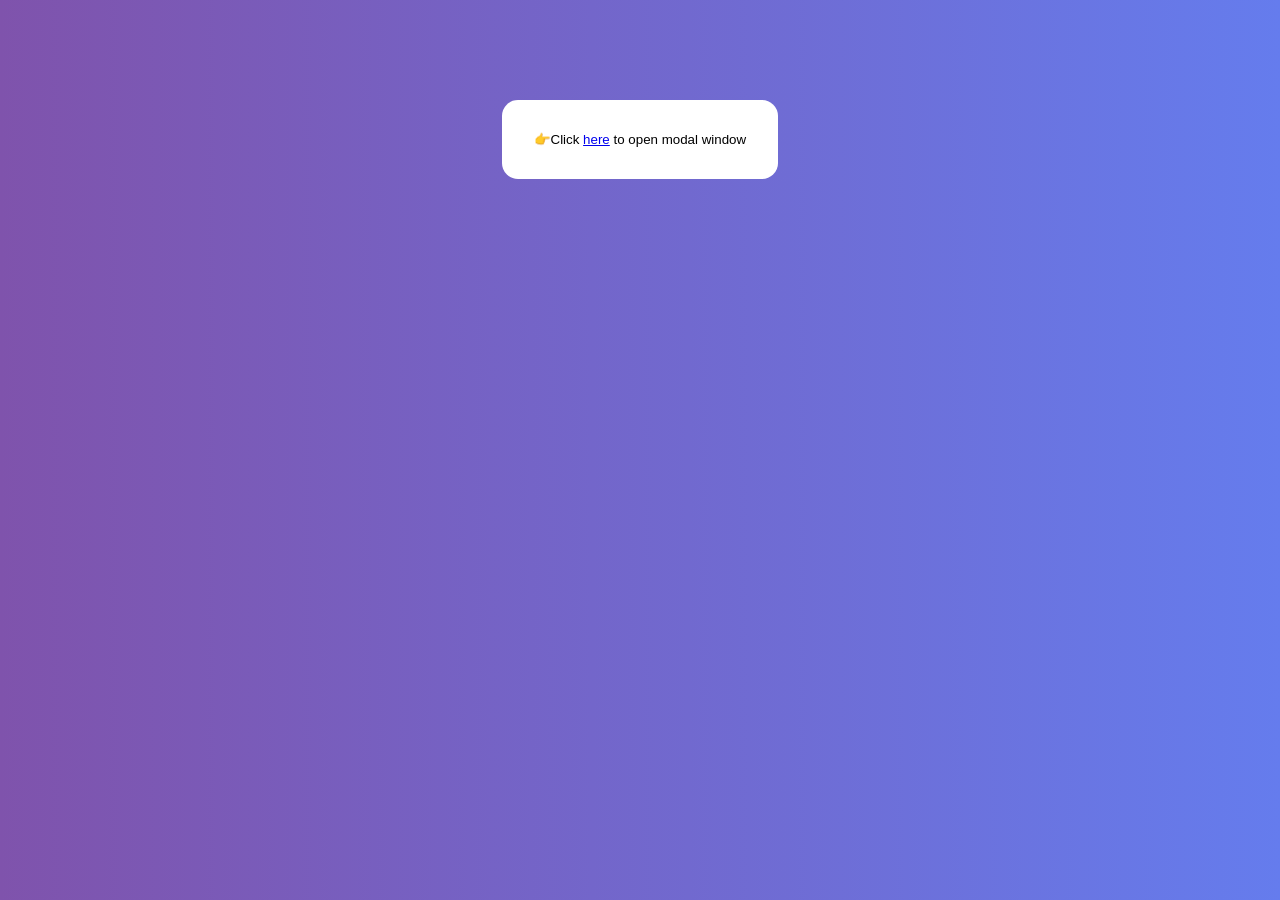
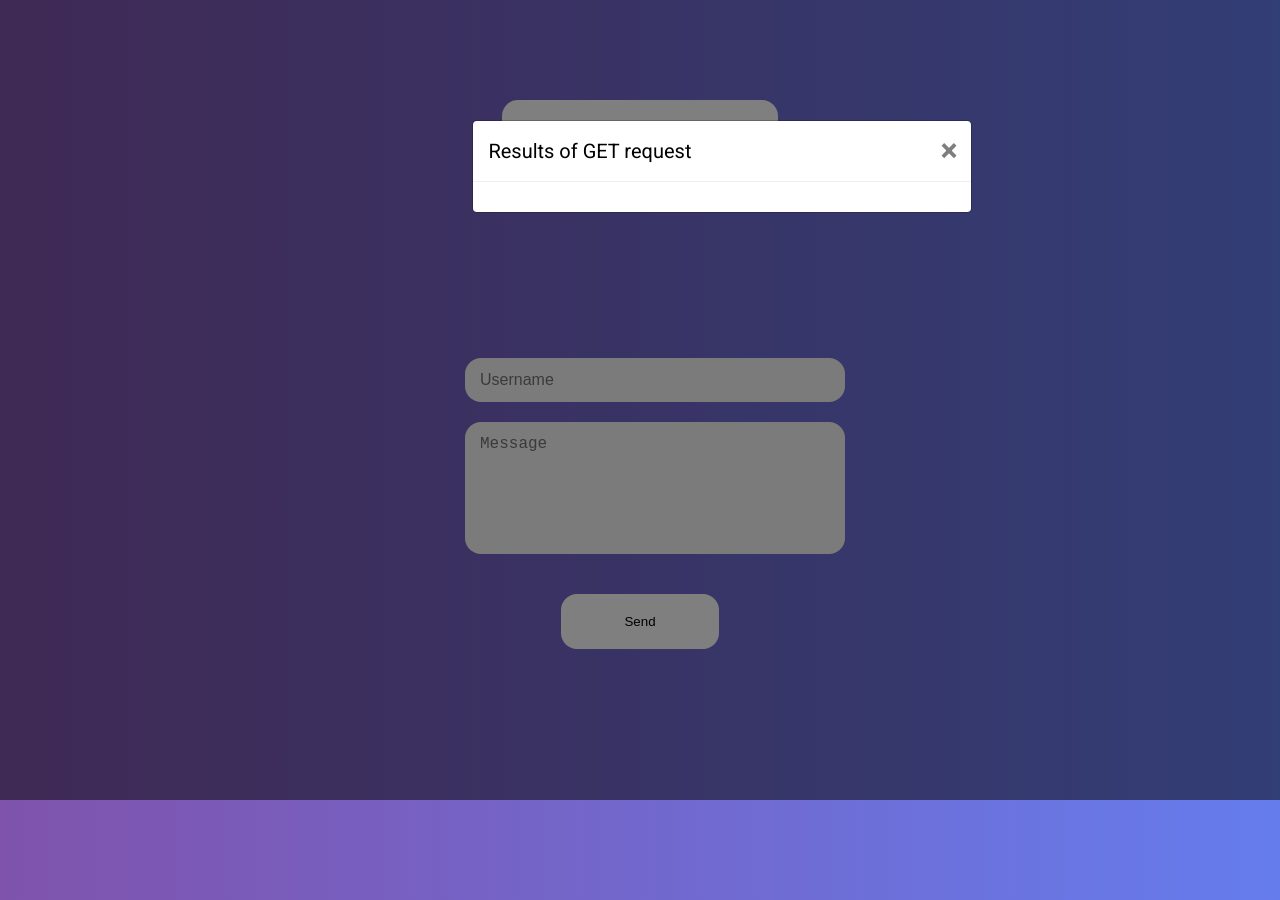
Before and after one commit to protasenya02/RPI_1, a plain HTML site: page index.html in a window 1280 px wide. Drawn offline with Linux system fonts and the light colour scheme; no server answers.

Commit message:
Final working version

```diff
--- a/css/style.css
+++ b/css/style.css
@@ -20,7 +20,7 @@ body{
 }
 
 /* button show_modal */
-.model_button {
+.modal_button {
     margin: 100px auto;
     display: flex;
     justify-content: center;
@@ -42,21 +42,20 @@ body{
 
 /* modal */
 .modal {
+    width: 600px;
     position: fixed;
-    top: 0;
-    right: 0;
-    bottom: 0;
-    left: 0;
-    background: rgba(0,0,0,0.5);
     z-index: 1050;
+    display: block;
     opacity: 0;
+    top: 10%;
+    left: 33%;
+    pointer-events: none;
     transition: opacity 200ms ease-in;
-    pointer-events: none;
     margin: 0;
     padding: 0;
 }
 
-/* при отображении модального окно */
+/* showing modal window*/
 .modal:target {
     opacity: 1;
     pointer-events: auto;
@@ -65,7 +64,7 @@ body{
 .modal_dialog {
     position: relative;
     width: auto;
-    margin: 150px auto;
+    margin: 40px auto;
     max-width: 500px;
 }
 
@@ -121,7 +120,8 @@ body{
     position: relative;
     flex: 1 1 auto;
     padding: 15px;
-    overflow: auto;
+    max-height: calc(100vh - 610px);
+    overflow-y: auto;
 }
 
 .modal_text {
@@ -131,3 +131,61 @@ body{
 .user_name {
     font-weight: 400;
 }
+
+.modal.active {
+    opacity: 1;
+    visibility: visible;
+}
+
+/* modal overlay */
+.overlay {
+    z-index: 150;
+    position: fixed;
+    top: 0;
+    right: 0;
+    bottom: 0;
+    left: 0;
+    width: 100%;
+    height: 100%;
+    background: rgba(0,0,0,0.5);
+}
+
+
+/* form */
+.post_form {
+    width: 350px;
+    margin: 50px auto;
+    display: flex;
+    flex-direction: column;
+}
+
+.post_form input, .post_form textarea {
+    width: 100%;
+    background: #f7f7f7;
+    border-radius: 1rem;
+
+    outline: none;
+    margin: 10px 0;
+    line-height: 44px;
+    font-size: 16px;
+    padding: 0 15px;
+}
+
+.post_form textarea {
+    resize: none;
+}
+
+.send_button {
+    width: 45%;
+    font-weight: 400;
+    background: white;
+    padding: 20px;
+    margin: 30px auto;
+    border-radius: 1rem;
+    transition: box-shadow .3s;
+}
+
+.send_button:hover {
+    cursor: pointer;
+    box-shadow: 0 0 15px rgba(33,33,33,.9);
+}
--- a/index.html
+++ b/index.html
@@ -5,29 +5,25 @@
     <meta charset="utf-8">
     <title>JavaScript laba 2</title>
     <link rel="stylesheet" href="css/style.css">
-    <script src="js/script.js"></script>
     <link rel="preconnect" href="https://fonts.gstatic.com">
     <link href="https://fonts.googleapis.com/css2?family=Roboto:wght@100;300;400&display=swap" rel="stylesheet">
 </head>
-
 <body>
-
-<div class="model_button">
+<div class="modal_button">
     <div class="container">
-        <button id="show_modal" class="btn"> 👉Click <a href="#openModal">here</a> to open modal window</button>
+        <button id="show_modal" class="btn"> 👉Click <a class="show_modal_link" href="#openModal">here</a> to open modal window</button>
     </div>
 </div>
-
-
-
-<!--<script>-->
-
-<!--        createModal();-->
-
-
-
-<!--</script>-->
-
+<section>
+    <div class="container">
+        <p><iframe name="area" width="0" height="0"></iframe></p>
+        <form class="post_form" method="post" action="https://rpi-lab2.herokuapp.com/api/message" target="area">
+               <input id="username" name="userName" placeholder="Username" required>
+               <textarea id="message" name="message" placeholder="Message" rows="3" required></textarea>
+               <button class="send_button" type="submit">Send</button>
+        </form>
+    </div>
+</section>
+<script src="js/script.js"></script>
 </body>
-
 </html>
--- a/js/script.js
+++ b/js/script.js
@@ -1,68 +1,119 @@
-window.onload = () => {
-    createModal();
-};
+function createModalElement() {
+    const modalElement = document.createElement('div');
+    modalElement.classList.add('modal');
+    modalElement.id = "openModal";
 
-function createModal() {
+    document.body.appendChild(modalElement);
 
-    const modalTemplate = getModalTemplate();
-    document.body.innerHTML += modalTemplate;
+    const modalDialog = document.createElement('div');
+    modalDialog.classList.add('modal_dialog');
+
+    modalElement.appendChild(modalDialog);
+
+    const modalContent = document.createElement('div');
+    modalContent.classList.add('modal_content');
+
+    modalDialog.appendChild(modalContent);
+
+    const modalHeader = document.createElement('div');
+    modalHeader.classList.add('modal_header');
+
+    const modalTitle = document.createElement('div');
+    modalTitle.classList.add('modal_title');
+
+    modalTitle.appendChild(document.createTextNode('Results of GET request'));
+
+    const href = document.createElement('a');
+    href.classList.add('close');
+    href.setAttribute('href', '#close');
+    href.appendChild(document.createTextNode('×'));
+
+    modalHeader.appendChild(modalTitle);
+    modalHeader.appendChild(href);
+
+    const modalBody = document.createElement('div');
+    modalBody.classList.add('modal_body');
+
+    modalContent.appendChild(modalHeader);
+    modalContent.appendChild(modalBody);
+    document.body.style.overflow = 'hidden';
+
+    const overlay = document.createElement('div')
+    overlay.classList.add('overlay');
+    document.body.append(overlay);
 
     const requestURL = 'https://rpi-lab2.herokuapp.com/api/message';
-    loadRequest(requestURL);
+    sendRequest(requestURL);
 }
 
-function loadRequest(url) {
+function sendRequest(url) {
 
-    let request = new XMLHttpRequest();
-    request.open('GET', url, true);
+    setTimeout(() =>{
 
-    request.responseType = "json";
-    request.send();
+        let request = new XMLHttpRequest();
+        request.open('GET', url, true);
 
-    request.onload = function () {
-        outputRequest(request.response);
-    }
+        request.responseType = "json";
+        request.setRequestHeader('Content-Type', 'application/json');
 
+        request.onreadystatechange = function () {
+            if (request.readyState === 4) {
+                if (request.status === 200) {
+                    outputRequest(request.response);
+                }
+            }
+        }
+
+        request.send(null);
+    }, 500);
 }
 
 function outputRequest(request) {
 
     let obj = request;
-    let modalBody = document.querySelector(".modal_body");
-    let bodyText = "";
+    const modalBody = document.querySelector(".modal_body");
 
     Object.keys(obj).forEach(function (key) {
-        const messageTemplate = getMessageTemplate({
-            name: obj[key].userName,
-            message: obj[key].message,
-            });
-        bodyText += messageTemplate;
+
+        let requestElement = document.createElement('p');
+        requestElement.classList.add('modal_text');
+
+        let usernameSpan = document.createElement('span');
+        usernameSpan.classList.add('user_name');
+        usernameSpan.appendChild(document.createTextNode(obj[key].userName));
+
+        requestElement.appendChild(usernameSpan);
+        requestElement.appendChild(document.createTextNode(': ' + obj[key].message));
+
+        modalBody.append(requestElement);
     });
-
-    modalBody.innerHTML += bodyText;
 }
 
-function getMessageTemplate(userData) {
-    return `
-       <p class="modal_text">
-        <span class="user_name">${userData.name}</span>: ${userData.message}
-       </p>
-  `;
+function removeModalElement() {
+    const modalElement = document.querySelector('.modal');
+    const overlay = document.querySelector('.overlay');
+
+    const closeCross = document.querySelector('.close');
+    closeCross.removeEventListener('click',removeModalElement);
+    overlay.removeEventListener('click', removeModalElement);
+
+    modalElement.remove();
+    overlay.remove();
+
+    document.body.style.overflow = 'auto';
 }
 
-function getModalTemplate() {
-    return `
-        <div id="openModal" class="modal">
-            <div class="modal_dialog">
-                <div class="modal_content">
-                    <div class="modal_header">
-                        <h3 class="modal_title">Results of GET request</h3>
-                        <a href="#close" title="Close" class="close">×</a>
-                    </div>
-                    <div class="modal_body">
-                    </div>
-                </div>
-            </div>
-       </div>
-  `;
+function processModal() {
+
+    createModalElement();
+
+    const closeCross = document.querySelector('.close');
+    closeCross.addEventListener('click',() => removeModalElement(event));
+
+    const overlay = document.querySelector('.overlay');
+    overlay.addEventListener('click',() => removeModalElement(event));
 }
+
+const openLink = document.querySelector('.show_modal_link');
+openLink.addEventListener('click', (event) => processModal(event));
+openLink.click();
```
